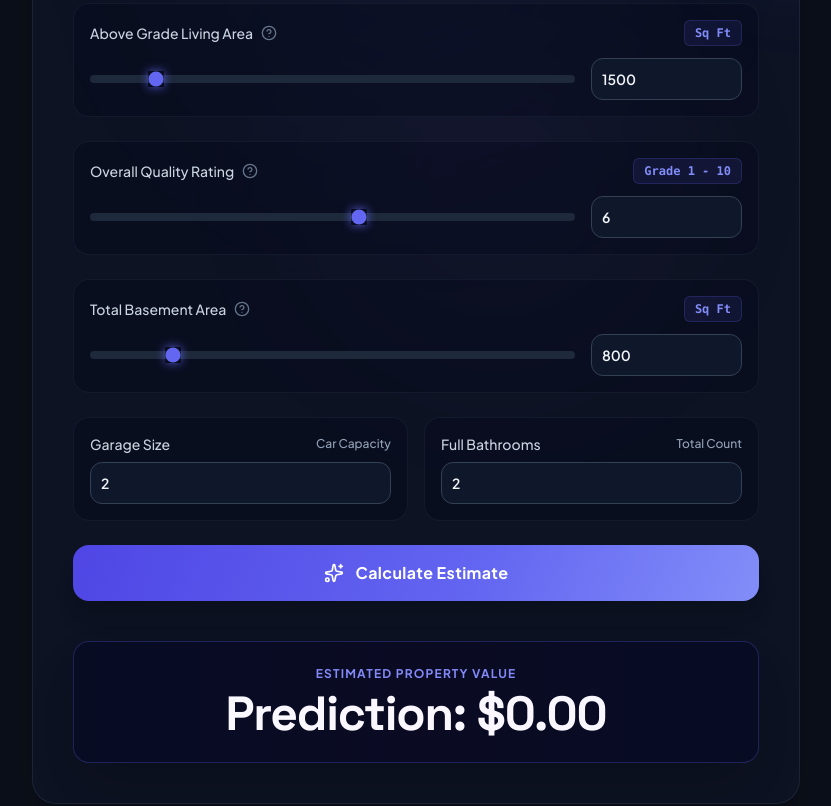
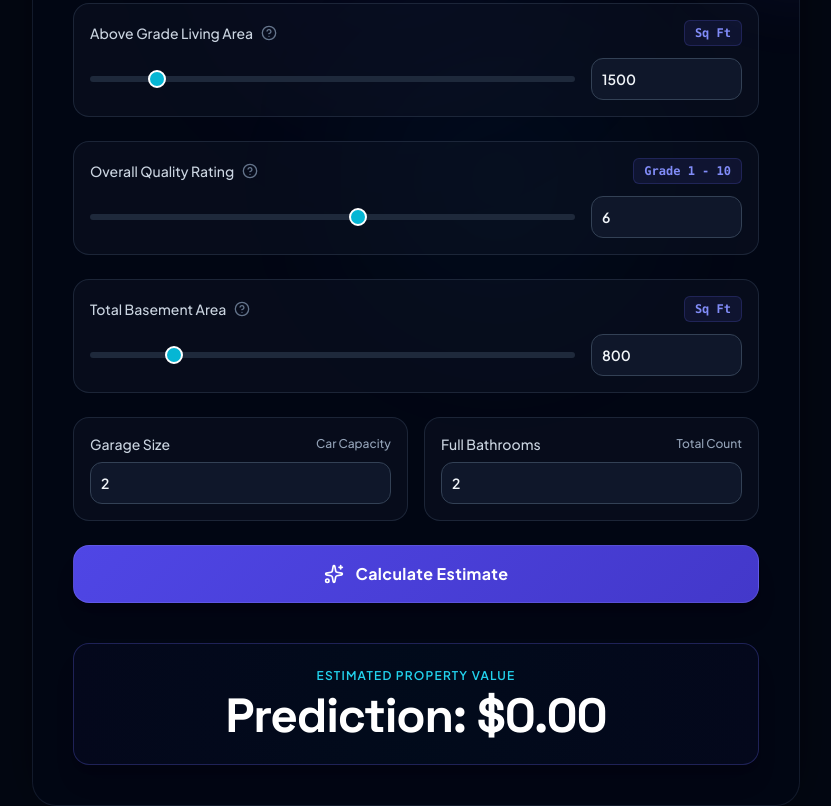
Before and after one commit to Akshay420-w/house-price-predictor, a plain HTML site: page index.html in a window 1280 px wide. Shown: the part 358-1164 px from the top of the page, without its empty margins (224-1055 px from the left). Drawn offline with nearby package versions, Linux system fonts and the light colour scheme.

Commit message:
Update website

```diff
--- a/index.html
+++ b/index.html
@@ -1,4 +1,5 @@
 <!DOCTYPE html>
+
 <html lang="en">
 <head>
     <meta charset="UTF-8">
@@ -14,99 +15,151 @@
 <script src="https://unpkg.com/lucide@latest"></script>
 
 <script src="https://cdn.jsdelivr.net/npm/onnxruntime-web/dist/ort.min.js"></script>
-
 <style>
+    /* Premium Midnight & Electric Accent Palette */
     body {
         font-family: 'Plus Jakarta Sans', sans-serif;
-            background-color: #0b0f19;
+        background-color: #030712; /* Rich Obsidian Base */
+        color: #f8fafc;
     }
 
     .font-heading {
         font-family: 'Space Grotesk', sans-serif;
     }
 
-        /* Ambient Animated Background Gradients */
+    /* Crisp Background Gradients (No Heavy Blurs) */
     .bg-glow-1 {
-            background: radial-gradient(circle, rgba(99, 102, 241, 0.15) 0%, rgba(0, 0, 0, 0) 70%);
-            animation: pulseGlow 8s ease-in-out infinite alternate;
+        background: radial-gradient(circle, rgba(79, 70, 229, 0.12) 0%, transparent 60%);
+        animation: subtlePulse 12s ease-in-out infinite alternate;
     }
 
     .bg-glow-2 {
-            background: radial-gradient(circle, rgba(168, 85, 247, 0.12) 0%, rgba(0, 0, 0, 0) 70%);
-            animation: pulseGlow 10s ease-in-out infinite alternate-reverse;
+        background: radial-gradient(circle, rgba(14, 165, 233, 0.10) 0%, transparent 60%);
+        animation: subtlePulse 15s ease-in-out infinite alternate-reverse;
     }
 
-        @keyframes pulseGlow {
-            0% { transform: scale(1) translate(0px, 0px); opacity: 0.7; }
-            100% { transform: scale(1.2) translate(20px, -20px); opacity: 1; }
+    @keyframes subtlePulse {
+        0% { transform: scale(1) translate(0, 0); opacity: 0.6; }
+        100% { transform: scale(1.1) translate(15px, -15px); opacity: 0.9; }
     }
 
-        /* Entrance Keyframe Animations */
+    /* Page Entrance Animation */
     @keyframes fadeUp {
-            from { opacity: 0; transform: translateY(24px); }
+        from { opacity: 0; transform: translateY(16px); }
         to { opacity: 1; transform: translateY(0); }
     }
 
     .animate-fade-up {
-            animation: fadeUp 0.7s cubic-bezier(0.16, 1, 0.3, 1) forwards;
+        animation: fadeUp 0.6s cubic-bezier(0.16, 1, 0.3, 1) forwards;
     }
 
-        /* Float Animation */
+    /* Header Icon Floating Animation */
     @keyframes floatSlow {
         0%, 100% { transform: translateY(0px); }
-            50% { transform: translateY(-6px); }
+        50% { transform: translateY(-4px); }
     }
 
     .animate-float {
         animation: floatSlow 4s ease-in-out infinite;
     }
 
-        /* Shimmer Effect on Button */
+    /* Real Shiny Light Sweep Button Effect */
     .btn-shimmer {
-            background-size: 200% 100%;
-            background-image: linear-gradient(110deg, #4f46e5 0%, #6366f1 30%, #818cf8 50%, #6366f1 70%, #4f46e5 100%);
-            transition: all 0.3s ease;
+        position: relative;
+        background: linear-gradient(135deg, #4f46e5 0%, #4338ca 100%);
+        overflow: hidden;
+        border: 1px solid rgba(255, 255, 255, 0.1);
+        transition: transform 0.2s cubic-bezier(0.16, 1, 0.3, 1), background-color 0.2s ease;
+    }
+
+    .btn-shimmer::before {
+        content: '';
+        position: absolute;
+        top: 0;
+        left: -100%;
+        width: 50%;
+        height: 100%;
+        background: linear-gradient(
+            90deg,
+            transparent 0%,
+            rgba(255, 255, 255, 0.35) 50%,
+            transparent 100%
+        );
+        transform: skewX(-25deg);
+        transition: left 0.65s cubic-bezier(0.4, 0, 0.2, 1);
+    }
+
+    .btn-shimmer:hover::before {
+        left: 150%;
     }
 
     .btn-shimmer:hover {
-            background-position: 100% 0;
-            box-shadow: 0 0 25px rgba(99, 102, 241, 0.5);
+        background: linear-gradient(135deg, #6366f1 0%, #4f46e5 100%);
+        transform: translateY(-1px);
     }
 
-        /* Custom Range Input Styling */
+    .btn-shimmer:active {
+        transform: translateY(0);
+    }
+
+    /* Modern Custom Range Inputs */
     input[type=range] {
-            accent-color: #6366f1;
+        -webkit-appearance: none;
+        appearance: none;
+        background: #1e293b;
+        border-radius: 9999px;
+        height: 6px;
+        outline: none;
     }
 
     input[type=range]::-webkit-slider-thumb {
-            box-shadow: 0 0 10px rgba(99, 102, 241, 0.8);
-            transition: transform 0.1s ease;
+        -webkit-appearance: none;
+        appearance: none;
+        width: 18px;
+        height: 18px;
+        border-radius: 50%;
+        background: #06b6d4; /* Vibrant Cyan */
+        border: 2px solid #ffffff;
+        cursor: pointer;
+        transition: transform 0.15s ease, background-color 0.15s ease;
     }
 
     input[type=range]::-webkit-slider-thumb:hover {
-            transform: scale(1.2);
+        transform: scale(1.25);
+        background: #22d3ee;
     }
+
+    input[type=range]::-moz-range-thumb {
+        width: 18px;
+        height: 18px;
+        border-radius: 50%;
+        background: #06b6d4;
+        border: 2px solid #ffffff;
+        cursor: pointer;
+        transition: transform 0.15s ease, background-color 0.15s ease;
+    }
+
+    /* Card Input Block Hover Transitions */
+    .space-y-2.bg-slate-950\/30 {
+        background-color: rgba(15, 23, 42, 0.4);
+        border-color: rgba(51, 65, 85, 0.5);
+        transition: border-color 0.25s ease, background-color 0.25s ease;
+    }
+
+    .space-y-2.bg-slate-950\/30:hover {
+        background-color: rgba(15, 23, 42, 0.7);
+        border-color: rgba(99, 102, 241, 0.4);
+    }
+
     /* Toast Notification Animations */
     @keyframes toastIn {
-    from {
-        opacity: 0;
-        transform: translateX(100%);
-    }
-    to {
-        opacity: 1;
-        transform: translateX(0);
-    }
+        from { opacity: 0; transform: translateX(100%); }
+        to { opacity: 1; transform: translateX(0); }
     }
 
     @keyframes toastOut {
-    from {
-        opacity: 1;
-        transform: translateX(0);
-    }
-    to {
-        opacity: 0;
-        transform: translateX(100%);
-    }
+        from { opacity: 1; transform: translateX(0); }
+        to { opacity: 0; transform: translateX(100%); }
     }
 
     .animate-toast-in {
@@ -161,7 +214,7 @@
             </p>
         </div>
 
-            <div class="bg-slate-900/60 backdrop-blur-2xl border border-slate-800/80 rounded-3xl p-6 sm:p-10 shadow-2xl relative overflow-hidden group">
+        <div class="bg-slate-950/40 backdrop-blur-3xl border border-slate-800/60 rounded-3xl p-6 sm:p-10 shadow-[0_0_50px_-12px_rgba(0,0,0,0.7)] relative overflow-hidden group">
 
             <div class="absolute -top-24 -right-24 w-48 h-48 bg-indigo-500/10 rounded-full blur-2xl group-hover:bg-indigo-500/20 transition-all duration-500"></div>
 
@@ -253,18 +306,17 @@
             </form>
 
             <div class="mt-8 pt-2">
-                    <div class="relative bg-slate-950/80 border border-indigo-500/30 rounded-2xl p-6 text-center shadow-2xl overflow-hidden group">
-                        <div class="absolute inset-0 bg-gradient-to-r from-indigo-500/10 via-purple-500/10 to-indigo-500/10 opacity-50 group-hover:opacity-100 transition-opacity"></div>
+<div class="relative bg-slate-950/90 border border-indigo-500/30 rounded-2xl p-6 text-center shadow-xl overflow-hidden group transition-all duration-300 hover:border-indigo-500/50">
+    <div class="absolute inset-0 bg-gradient-to-r from-indigo-500/5 via-cyan-500/5 to-indigo-500/5 opacity-60 group-hover:opacity-100 transition-opacity"></div>
 
-                        <span class="text-xs uppercase tracking-widest font-bold text-indigo-400 block mb-2">
+    <span class="text-xs uppercase tracking-widest font-semibold text-cyan-400 block mb-2 relative z-10">
         Estimated Property Value
     </span>
 
-                        <div id="result" class="font-heading text-3xl sm:text-5xl font-extrabold text-white tracking-tight flex items-center justify-center gap-2">
+    <div id="result" class="font-heading text-3xl sm:text-5xl font-extrabold text-white tracking-tight flex items-center justify-center gap-2 relative z-10">
         Prediction: $0.00
     </div>
-                    </div>
-                </div>
+</div>	            </div>
 
         </div>
     </div>
@@ -288,6 +340,7 @@
         </div>
     </div>
 </footer>
+
 <div id="toast-container" class="fixed bottom-5 right-5 z-[100] flex flex-col gap-3 pointer-events-none max-w-sm sm:max-w-md w-full px-4"></div>
     <script>
         // Render Icons
@@ -338,6 +391,7 @@
         }, 300);
     }
 	// Override native browser window.alert
+
 window.alert = function (message) {
 const container = document.getElementById('toast-container');
 if (!container) return;
@@ -369,6 +423,7 @@ window.alert = function (message) {
 setTimeout(() => {
     dismissToast(toast);
 }, 4000);
+
 };
 
 // Helper function to animate out and remove toast
@@ -381,9 +436,11 @@ function dismissToast(toast) {
 toast.addEventListener('animationend', () => {
     toast.remove();
 });
+
 }
 </script>
 
 <script src="app.js"></script>
+
 </body>
 </html>
```
Lines whose indentation alone changed are shown as unchanged.
